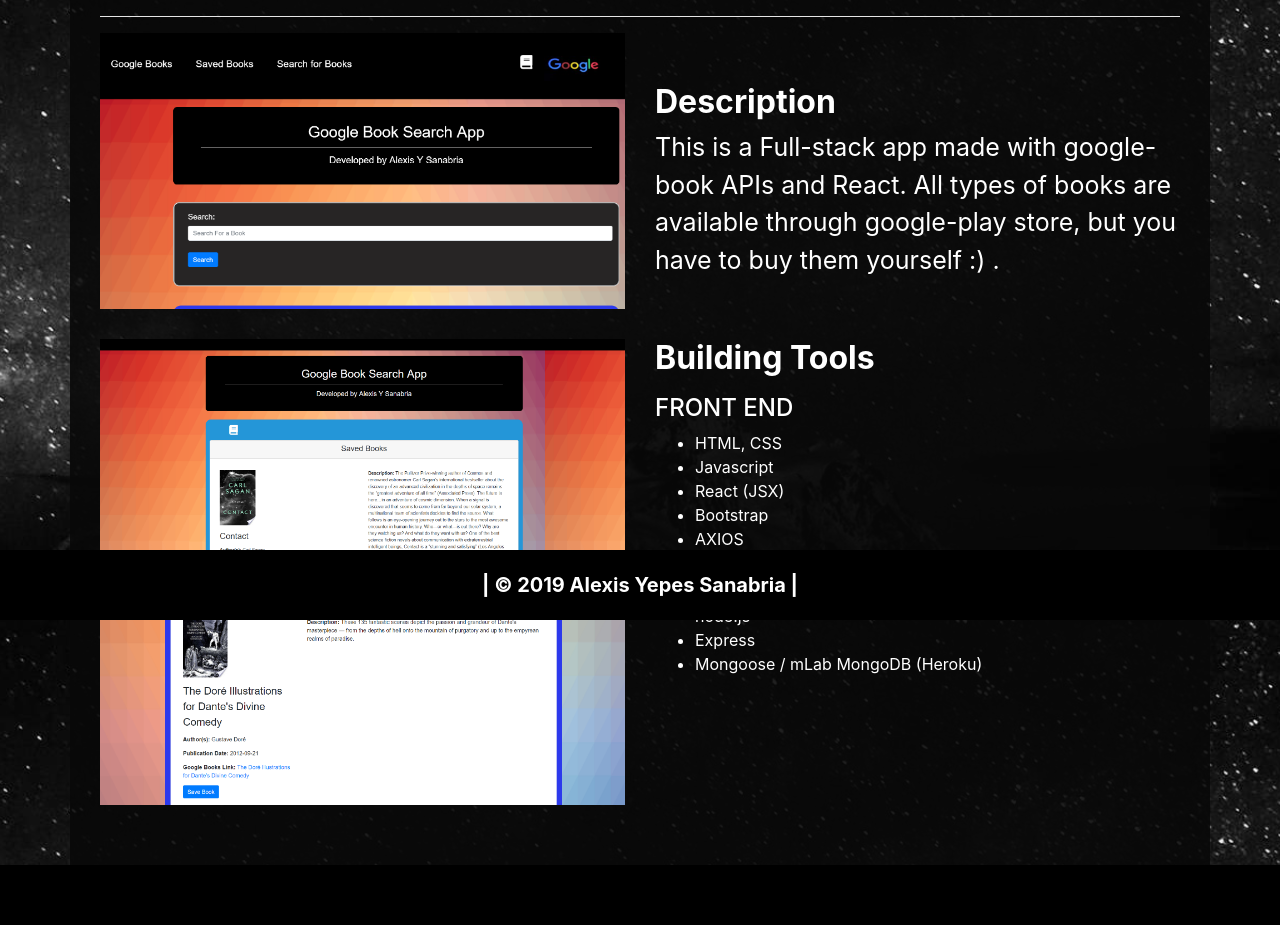
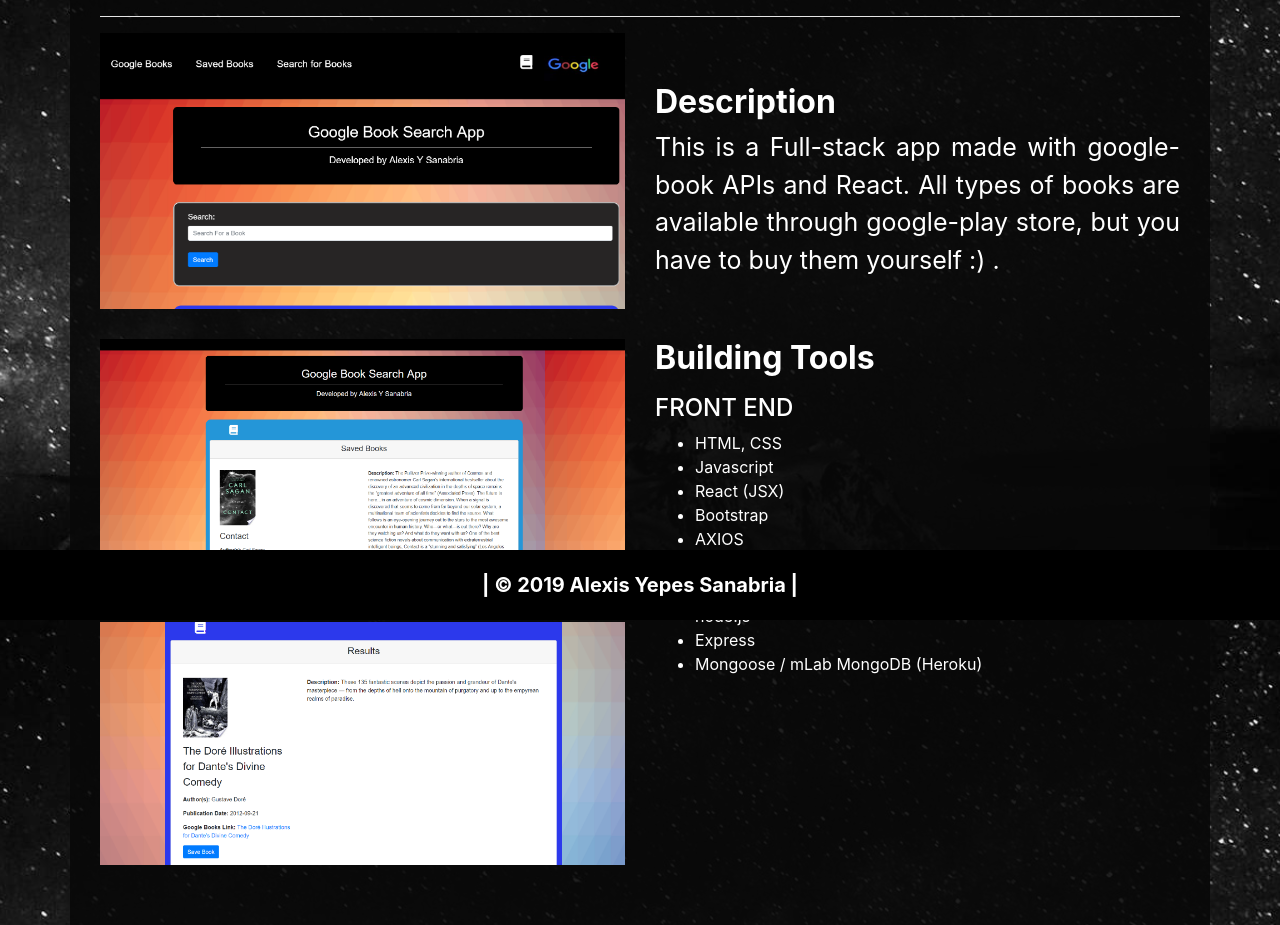
Before and after one commit to alexisyepes/New-Portfolio, a React (Create React App) app: page /project2 in a window 1280 px wide. Shown: the part 180-1105 px from the top of the page. Before the commit the page ends 1045 px from the top, so only its background shows below. Built offline with nearby package versions, Linux system fonts and the light colour scheme.

Commit message:
text aligning

```diff
--- a/src/components/About/style.css
+++ b/src/components/About/style.css
@@ -3,7 +3,7 @@
     width: 220px;
     height: 160px;
     border-radius: 100px;
-    margin: 0 20px 20px 0;
+    margin-left: 15px;
 }
 
 .aboutBox {
@@ -28,7 +28,7 @@
 
 .aboutParag {
     font-size: 30px;
-    text-align: left;
+    text-align: justify;
     color: white;
 }
 
--- a/src/components/Projects/Project1/style.css
+++ b/src/components/Projects/Project1/style.css
@@ -9,9 +9,10 @@
     margin-bottom: 100px;
 }
 
-.projectParag {
+.p1projectParag {
     color: white;
     font-size: 25px;
+    text-align: justify;
 }
 
 .projectTitles {
--- a/src/components/Projects/Project2/index.js
+++ b/src/components/Projects/Project2/index.js
@@ -20,7 +20,7 @@ export default class index extends Component {
                         </div>
                         <div className="col-md-6 project2TextBox">
                             <h2 className="p2descriptionTitle"><b>Description</b></h2>
-                            <p className="projectParag">This is a Full-stack app made with google-book APIs and React.
+                            <p className="proj2projectParag">This is a Full-stack app made with google-book APIs and React.
                             All types of books are available through google-play store, but you have to buy them yourself :) .
                         </p>
                         </div>
@@ -50,7 +50,7 @@ export default class index extends Component {
                             </ul>
                         </div>
                         <div className="col-md-6 p2thirdImg">
-                            <img alt="project1" src="./images/project2ThirdPic.png" className="project1ThirdPic"></img>
+                            <img alt="project1" src="./images/project2ThirdPic.png" className="project2ThirdPic"></img>
                         </div>
                     </div>
                 </div>
--- a/src/components/Projects/Project2/style.css
+++ b/src/components/Projects/Project2/style.css
@@ -9,9 +9,10 @@
     margin-bottom: 100px;
 }
 
-.projectParag {
+.proj2projectParag {
     color: white;
     font-size: 25px;
+    text-align: justify;
 }
 
 .projectTitles {
@@ -56,9 +57,9 @@ li {
 
 }
 
-.project1ThirdPic {
+.project2ThirdPic {
     width: 100%;
-    margin-top: -130px;
+    margin-top: -70px;
 }
 
 .project2TextBox {
@@ -102,10 +103,12 @@ li {
 
     .p2descriptionTitle, .p2buildingTitle {
         font-size: 25px;
+        text-align: center;
     }
 
-    .projectParag {
-        font-size: 20px;
+    .proj2projectParag {
+        font-size: 18px;
+        text-align: justify;
     }
 
     .p2titles {
```
